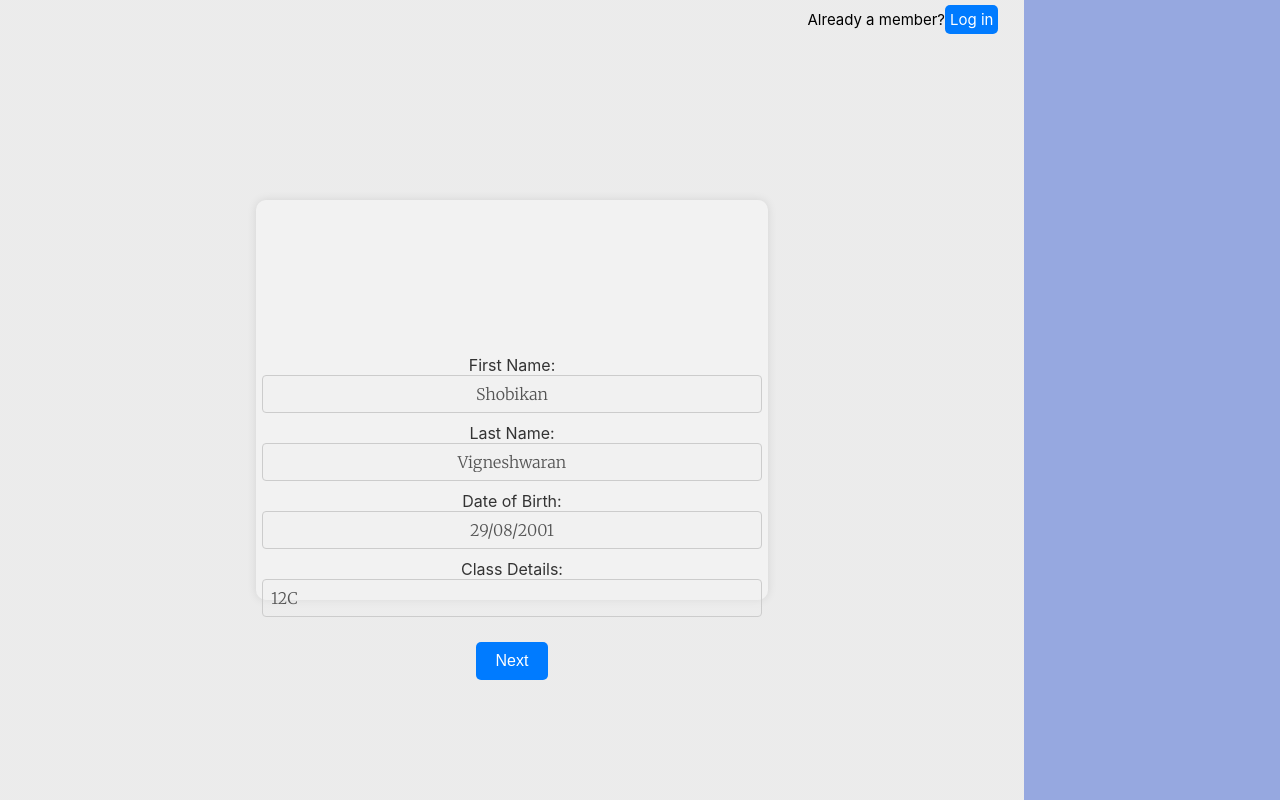
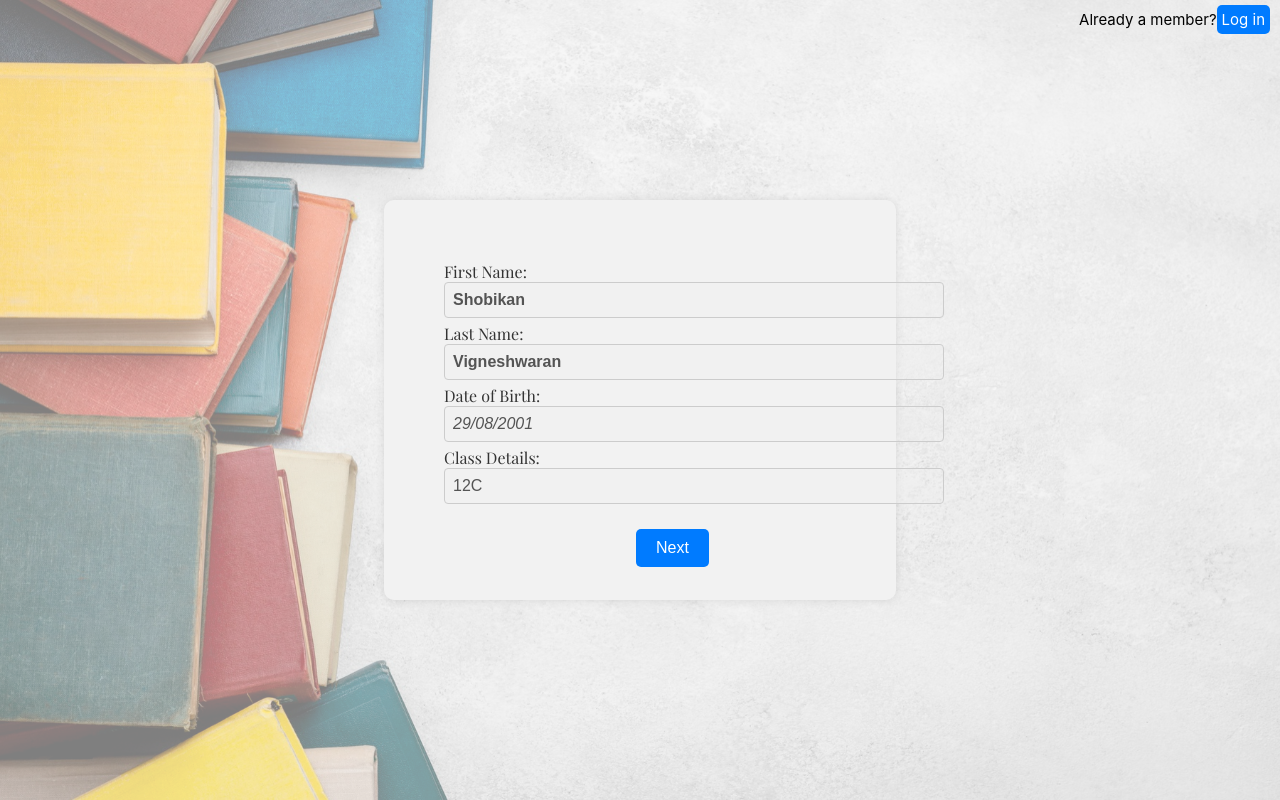
Before and after one commit to paranietharan74/library-management-system-website, a React (Create React App) app: page /details-confirmation in a window 1280 px wide. Built offline with nearby package versions, Linux system fonts and the light colour scheme; a web font is replaced by a local one.

Commit message:
Details confirmation page

```diff
--- a/src/Pages/style/DetailsConfirmation.module.css
+++ b/src/Pages/style/DetailsConfirmation.module.css
@@ -1,9 +1,15 @@
-@import url('https://fonts.googleapis.com/css2?family=Merriweather:ital,wght@0,300;0,400;0,700;0,900;1,300;1,400;1,700;1,900&display=swap');
+@import url('https://fonts.googleapis.com/css2?family=Oswald:wght@200..700&display=swap');
+
+:root {
+    --font-1: "Oswald", sans-serif;
+    ;
+}
 
 .background-image-container {
     width: 100%;
     height: 100%;
-    background: linear-gradient(to right, #d9d9d9 80%, #2E52C2 20%);
+    /* background: linear-gradient(to right, #d9d9d9 80%, #2E52C2 20%); */
+    background: url("../../resources/library-login-bg.jpg");
     background-size: cover;
     background-position: center;
     position: fixed;
@@ -23,7 +29,7 @@
 .sign-in {
     position: absolute;
     top: 10px;
-    right: 22vw;
+    right: 10px;
     z-index: 2;
     width: auto;
 }
@@ -41,6 +47,8 @@
     border-radius: 5px;
 }
 
+/** Styles for form */
+
 .confirmation-form-container {
     width: 40vw;
     height: 50vh;
@@ -50,16 +58,18 @@
     box-shadow: 0px 0px 10px rgba(0, 0, 0, 0.1);
     align-items: center;
     position: relative;
-    margin-left: 20vw;
+    margin-left: 30vw;
 }
 
-/*
+
 .confirmation-details {
-    margin-top: 15vh;
+    margin-top: 2vh;
     margin-bottom: 20px;
-    padding: 10px 40px;
+    padding: 20px 40px;
+    font-family: var(--font-1);
 }
 
+/* Contents */
 .confirmation-details p {
     font-size: 16px;
     color: #333;
@@ -79,7 +89,10 @@
     color: #007bff;
 }
 
+/*************************************************************/
+
 .confirm-details-next-button {
+    margin: 20px 15vw;
     background-color: #007bff;
     color: white;
     padding: 10px 20px;
@@ -87,66 +100,4 @@
     border-radius: 5px;
     cursor: pointer;
     transition: background-color 0.3s ease;
-} */
-.confirmation-details {
-    display: flex;
-    flex-direction: column;
-    align-items: center;
-    margin-top: 15vh;
-    margin-bottom: 20px;
-    padding: 10px 40px;
 }
-
-.confirmation-details p {
-    font-size: 16px;
-    color: #333;
-    margin: 5px 0;
-    text-align: center;
-    /* Align text in center */
-}
-
-.first-name input,
-.last-name input {
-    font-weight: bold;
-    text-align: center;
-    /* Align input text in center */
-}
-
-.dob input {
-    font-style: italic;
-    text-align: center;
-    /* Align input text in center */
-}
-
-.confirmation-details input {
-    font-family: "Merriweather", serif;
-    font-weight: 300;
-    font-style: normal;
-}
-
-.class-details {
-    color: #007bff;
-    text-align: center;
-    /* Align text in center */
-}
-
-.confirm-details-next-button {
-    margin-top: 20px;
-    /* Add margin for button */
-    align-self: center;
-    /* Align button in center */
-    background-color: #007bff;
-    color: white;
-    padding: 10px 20px;
-    border: none;
-    border-radius: 5px;
-    cursor: pointer;
-    transition: background-color 0.3s ease;
-    text-align: center;
-}
-
-.progress-bar {
-    position: absolute;
-    right: 20px;
-    top: 30vh;
-}
```
